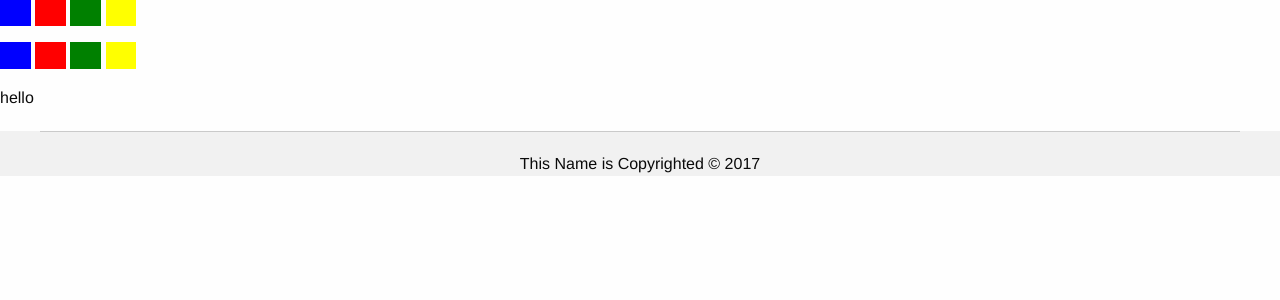
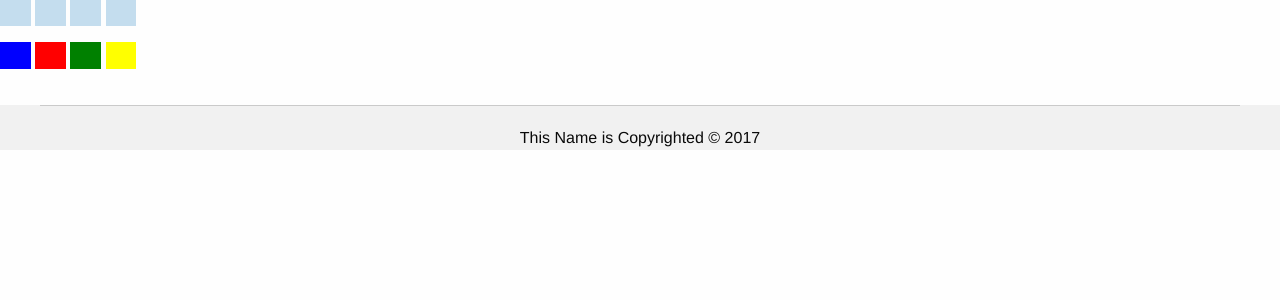
Before and after one commit to kkhan01/This_Name_is_Copyrighted-Brain_Battles, a Flask app: page /simon in a window 1280 px wide. Shown: the part 55-355 px from the top of the page. Run offline with Flask 2, Linux system fonts and the light colour scheme; some libraries are stand-ins or nearby versions.

Commit message:
POC of timing, switching from display to user

```diff
--- a/templates/simon.html
+++ b/templates/simon.html
@@ -11,17 +11,16 @@ Simon
 
 {% block c_content %}
 <div id="game_window">
-	<div class="button display blue" id="display_blue_button"></div>
-	<div class="button display red" id="display_red_button"></div>
-	<div class="button display green" id="display_green_button"></div>
-	<div class="button display yellow" id="display_yellow_button"></div>
+	<div class="button display disabled" id="display_blue_button"></div>
+	<div class="button display disabled" id="display_red_button"></div>
+	<div class="button display disabled" id="display_green_button"></div>
+	<div class="button display disabled" id="display_yellow_button"></div>
 
 	<br>
 
-	<div class="button user blue" id="user_blue_button"></div>
-	<div class="button user red" id="user_red_button"></div>
-	<div class="button user green" id="user_green_button"></div>
-	<div class="button user yellow" id="user_yellow_button"></div>
+	<div class="button user disabled" id="user_blue_button"></div>
+	<div class="button user disabled" id="user_red_button"></div>
+	<div class="button user disabled" id="user_green_button"></div>
+	<div class="button user disabled" id="user_yellow_button"></div>
 </div>
-<p>hello</p>
 {% endblock %}
```
Also changed, not shown: static/js/simon.js (+37 -7 lines).
